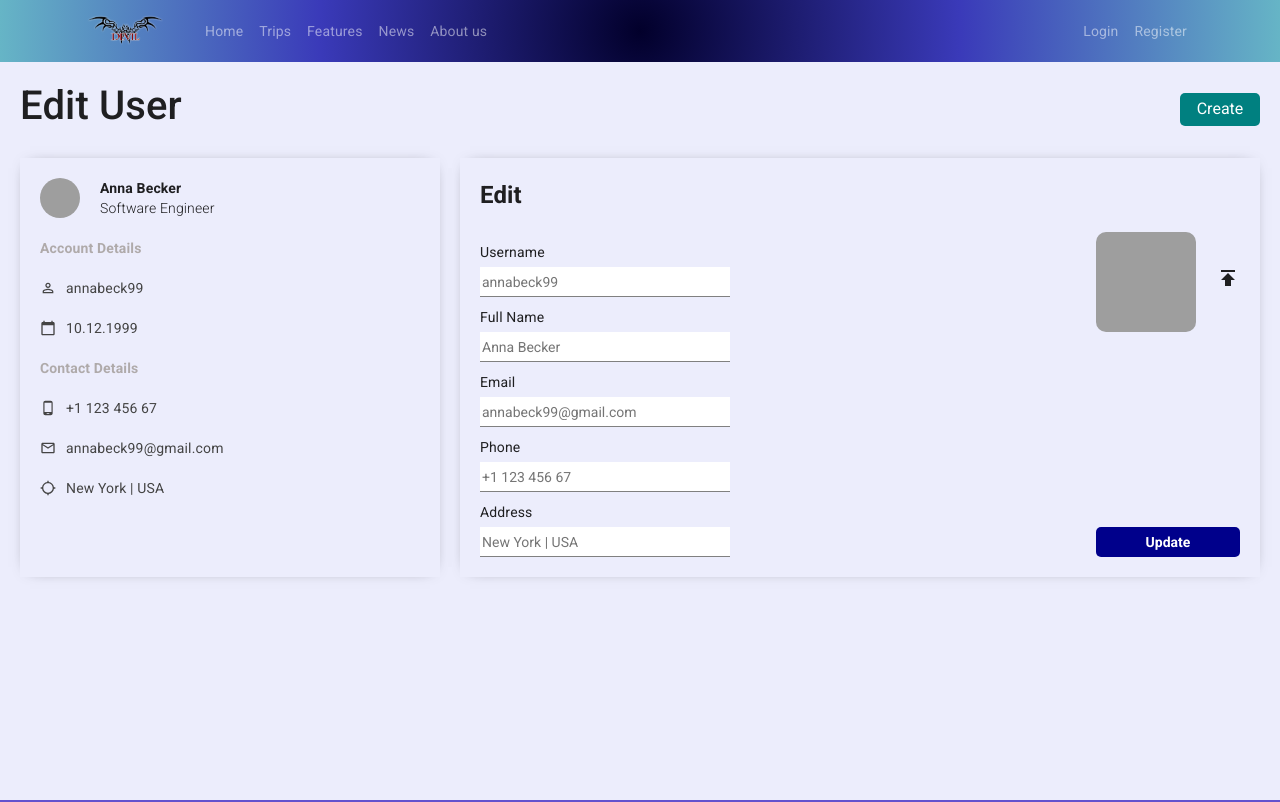
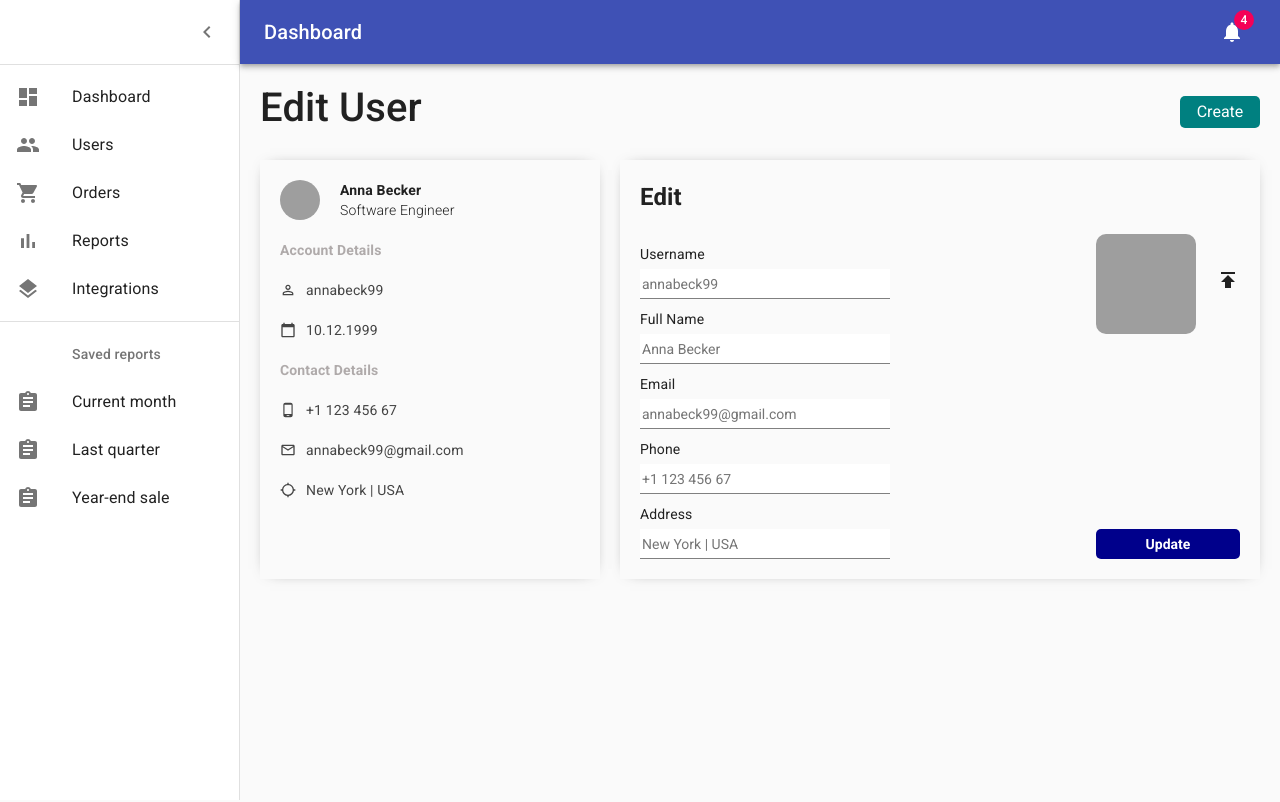
Before and after one commit to stergiosgk86/Forum-React, a React (Create React App) app: page /dashboard/user/1 in a window 1280 px wide. Shown: the top 802 px of the page. Built offline with nearby package versions, Linux system fonts and the light colour scheme; grey boxes are pictures that could not be loaded.

Commit message:
Nested Routers

```diff
--- a/src/App.js
+++ b/src/App.js
@@ -1,5 +1,5 @@
 import React, { useState } from "react";
-import { Switch, Route, useHistory } from "react-router-dom";
+import { Switch, Route } from "react-router-dom";
 import Home from "./components/Home/Home";
 import CreateCategories from "./components/CreateCategories/CreateCategories";
 import CreatePosts from "./components/CreatePosts/CreatePosts";
@@ -20,6 +20,7 @@ import ScrollToTop from "./components/ScrollToTop/ScrollToTop";
 import Dashboard from "./components/Dashboard/Dashboard";
 import UserList from "./components/Dashboard/UserList/UserList";
 import User from "./components/Dashboard/User/User";
+import ForumLayout from "./components/ForumLayout/ForumLayout";
 
 const App = () => {
   const [isUserLoggedIn, setIsUserLoggedIn] = useState(
@@ -28,28 +29,24 @@ const App = () => {
   const updateIsUserLoggedIn = (isLoggedIn) => {
     setIsUserLoggedIn(isLoggedIn);
   };
-  const history = useHistory();
 
   return (
-    <Paper className="page-container">
-      <ScrollToTop />
-      <CssBaseline />
-      <div className="content-wrap">
-        <Scrolltopbtn />
-
-        {history.location.pathname === "/dashboard" ||
-        history.location.pathname === "/dashboard/users" ? null : (
-          <Navigationbar
-            isUserLoggedIn={isUserLoggedIn}
-            updateIsUserLoggedIn={updateIsUserLoggedIn}
-          />
-        )}
-
+    <Switch>
+      <Route
+        exact
+        path={[
+          "/",
+          "/login",
+          "/register",
+          "/createcategories",
+          "/createposts",
+          "/posts",
+          "/comments",
+        ]}
+      >
+        <ForumLayout>
           <Switch>
             <Route path="/" exact component={Home} />
-          <Route path="/dashboard" exact component={Dashboard} />
-          <Route path="/dashboard/users" exact component={UserList} />
-          <Route path="/dashboard/user/:id" exact component={User} />
             <Route
               path="/login"
               exact
@@ -70,14 +67,23 @@ const App = () => {
             />
             <AuthenticatedRoute path="/posts" exact component={Posts} />
             <AuthenticatedRoute path="/comments" exact component={Comments} />
+          </Switch>
+        </ForumLayout>
+      </Route>
+
+      <Route
+        exact
+        path={["/dashboard", "/dashboard/users", "/dashboard/user/:id"]}
+      >
+        <Dashboard>
+          <Switch>
+            <Route path="/dashboard/users" exact component={UserList} />
+            <Route path="/dashboard/user/:id" exact component={User} />
+          </Switch>
+        </Dashboard>
+      </Route>
       <Route component={NotFound} />
     </Switch>
-      </div>
-      {history.location.pathname === "/dashboard" ||
-      history.location.pathname === "/dashboard/users" ? null : (
-        <Footer />
-      )}
-    </Paper>
   );
 };
 
--- a/src/components/Dashboard/Dashboard.js
+++ b/src/components/Dashboard/Dashboard.js
@@ -88,7 +88,7 @@ const useStyles = makeStyles((theme) => ({
   },
 }));
 
-const Dashboard = () => {
+const Dashboard = (props) => {
   const classes = useStyles();
   const [open, setOpen] = useState(true);
   const handleDrawerOpen = () => {
@@ -153,10 +153,7 @@ const Dashboard = () => {
       </Drawer>
       <main className={classes.content}>
         <div className={classes.appBarSpacer} />
-        {/* <Switch>
-          <Route path="/dashboard/users" exact component={UserList} />
-          <Route path="/dashboard/user/:id" exact component={User} />
-        </Switch> */}
+        {props.children}
       </main>
     </div>
   );
--- /dev/null
+++ b/src/components/ForumLayout/ForumLayout.js
@@ -0,0 +1,33 @@
+import { CssBaseline, Paper } from "@material-ui/core";
+import React, { useState } from "react";
+import Footer from "../Footer/Footer";
+import Navigationbar from "../Navigationbar/Navigationbar";
+import Scrolltopbtn from "../Scrolltopbtn/Scrolltopbtn";
+import ScrollToTop from "../ScrollToTop/ScrollToTop";
+import AuthenticationService from "../security/AuthenticationService";
+
+const ForumLayout = (props) => {
+  const [isUserLoggedIn, setIsUserLoggedIn] = useState(
+    AuthenticationService.isUserLoggedIn()
+  );
+  const updateIsUserLoggedIn = (isLoggedIn) => {
+    setIsUserLoggedIn(isLoggedIn);
+  };
+  return (
+    <Paper className="page-container">
+      <ScrollToTop />
+      <CssBaseline />
+      <div className="content-wrap">
+        <Scrolltopbtn />
+        <Navigationbar
+          isUserLoggedIn={isUserLoggedIn}
+          updateIsUserLoggedIn={updateIsUserLoggedIn}
+        />
+        {props.children}
+        <Footer />
+      </div>
+    </Paper>
+  );
+};
+
+export default ForumLayout;
```
Also changed, not shown: src/components/AdminLayout/AdminLayout.js (deleted, +0 -11 lines). Lines whose indentation alone changed are shown as unchanged.
